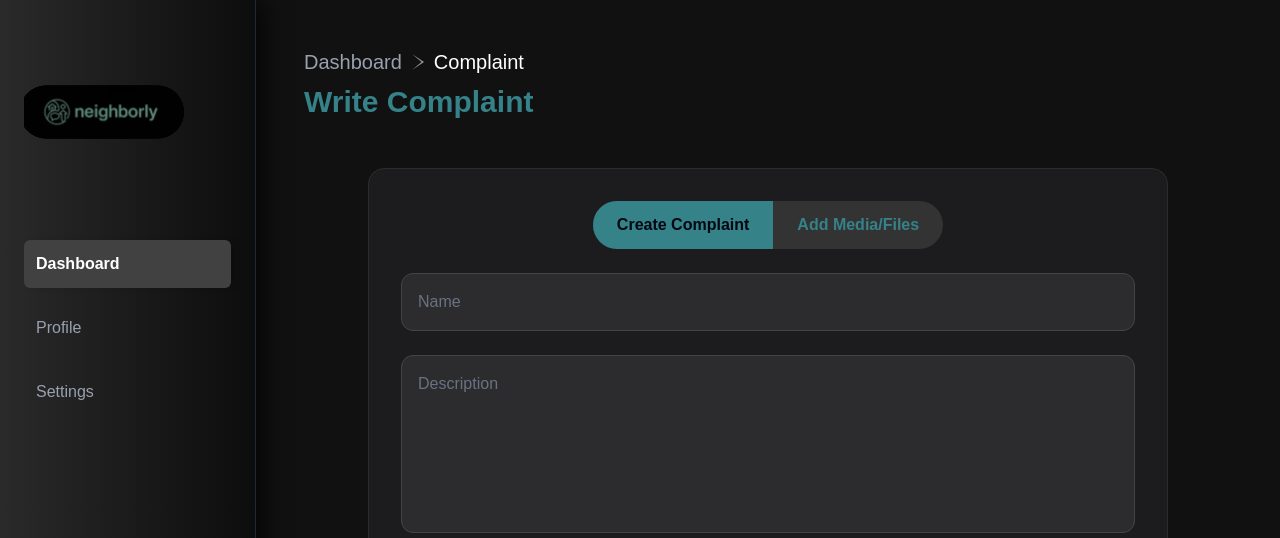
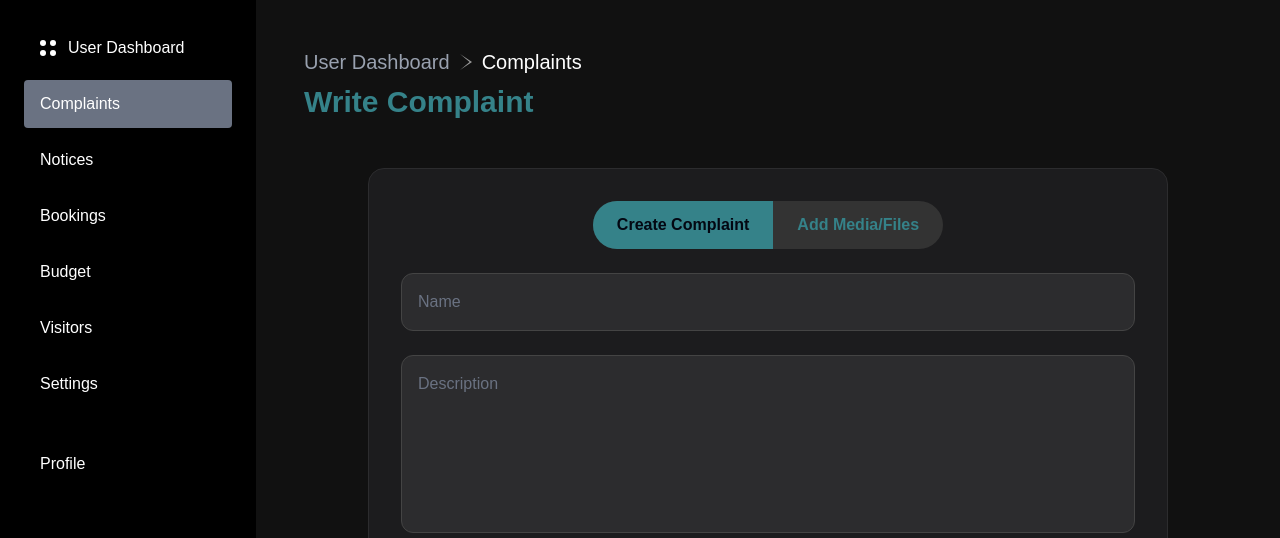
Before and after one commit to Labheshtheonly1/NEIGHBORLY-FRONTEND, a Next.js app: page /complaints in a window 1280 px wide. Shown: the top 538 px of the page. Built offline with nearby package versions, Linux system fonts and the light colour scheme; no server answers.

Commit message:
resident dashboard

```diff
--- a/src/app/complaints/page.js
+++ b/src/app/complaints/page.js
@@ -38,47 +38,48 @@ const ComplaintsPage = () => {
 
   return (
     <div className="flex min-h-screen bg-[#111111] text-white">
-      {/* Left Sidebar */}
-      <aside className="w-64 flex flex-col justify-between py-8 px-6 bg-gradient-to-r from-[#2a2a2a] to-[#0d0d0d] shadow-[10px_0_20px_0_rgba(0,0,0,0.6)] border-r border-gray-800">
-        <div>
-          <div className="flex items-center space-x-2 mb-12">
-            <img src="/logo.svg" alt="Logo" className="w-40 h-40" />
+      {/* User Sidebar */}
+      <aside className="w-64 bg-black p-6">
+        <nav className="space-y-2">
+          <div className="flex items-center gap-3 px-4 py-3 text-white font-medium">
+            <div className="grid grid-cols-2 gap-1 w-4 h-4">
+              <div className="w-1.5 h-1.5 bg-white rounded-sm"></div>
+              <div className="w-1.5 h-1.5 bg-white rounded-sm"></div>
+              <div className="w-1.5 h-1.5 bg-white rounded-sm"></div>
+              <div className="w-1.5 h-1.5 bg-white rounded-sm"></div>
+            </div>
+            <a href="/resdashboard"> User Dashboard </a>
           </div>
-          <nav className="space-y-4">
-            <a
-              href="/dashboard"
-              className="block p-3 rounded-md font-semibold transition-transform duration-300 transform hover:-translate-y-1 hover:shadow-xl
-                bg-[#414141] text-white shadow-[5px_0_10px_-5px_rgba(0,0,0,0.4)]"
-            >
-              Dashboard
-            </a>
-            <a
-              href="/dashboard/profile"
-              className="block p-3 rounded-md text-gray-400 font-medium transition-colors duration-200 hover:bg-gray-800 hover:text-white"
-            >
-              Profile
-            </a>
-            <a
-              href="/dashboard/settings"
-              className="block p-3 rounded-md text-gray-400 font-medium transition-colors duration-200 hover:bg-gray-800 hover:text-white"
-            >
-              Settings
-            </a>
-          </nav>
-        </div>
-        <div className="mt-auto pt-6 border-t border-gray-700">
-          <a href="#" className="flex items-center space-x-3 p-3 text-red-400 font-medium hover:text-red-500 transition-colors duration-200">
-              Logout
-          </a>
-        </div>
+          <div className="px-4 py-3 bg-gray-500 rounded text-white font-medium relative group">
+            <a href="/complaints"> Complaints </a>
+          </div>
+          <div className="px-4 py-3 text-white hover:text-teal-400 transition-colors duration-200 relative group">
+            <a href="/notices">Notices </a>
+          </div>
+          <div className="px-4 py-3 text-white hover:text-teal-400 transition-colors duration-200 relative group">
+            <a href="/bookings">Bookings</a>
+          </div>
+          <div className="px-4 py-3 text-white hover:text-teal-400 transition-colors duration-200 relative group">
+            <a href="/finance"> Budget</a>
+          </div>
+          <div className="px-4 py-3 text-white hover:text-teal-400 transition-colors duration-200 relative group">
+            <a href="/visitors">Visitors</a>
+          </div>
+          <div className="px-4 py-3 text-white hover:text-teal-400 transition-colors duration-200 relative group">
+            <a href="/settings">Settings</a>
+          </div>
+          <div className="px-4 py-3 text-white hover:text-teal-400 transition-colors duration-200 relative group mt-8">
+            <a href="/profile">Profile</a>
+          </div>
+        </nav>
       </aside>
 
       {/* Main Content Area */}
       <main className="flex-1 p-12">
         <h1 className="text-xl font-normal mb-2 text-white flex items-center space-x-2">
-          <span className="text-gray-400">Dashboard</span>
+          <span className="text-gray-400">User Dashboard</span>
           <img src="/tri.svg" alt="separator" className="h-4 w-4" />
-          <span>Complaint</span>
+          <span>Complaints</span>
         </h1>
         <h2 className="text-3xl font-bold text-[#358289] mb-12">Write Complaint</h2>
 
--- /dev/null
+++ b/src/app/resdashboard/page.js
@@ -0,0 +1,135 @@
+"use client";
+import { Bell } from "lucide-react";
+import Image from "next/image";
+import Link from "next/link";
+
+export default function ResDashboardPage() {
+  return (
+    <div className="flex min-h-screen bg-black text-white">
+      {/* Sidebar */}
+      <aside className="w-64 bg-black p-6">
+        <nav className="space-y-2">
+          <div className="flex items-center gap-3 px-4 py-3 bg-gray-500 rounded text-white font-medium">
+            <div className="grid grid-cols-2 gap-1 w-4 h-4">
+              <div className="w-1.5 h-1.5 bg-white rounded-sm"></div>
+              <div className="w-1.5 h-1.5 bg-white rounded-sm"></div>
+              <div className="w-1.5 h-1.5 bg-white rounded-sm"></div>
+              <div className="w-1.5 h-1.5 bg-white rounded-sm"></div>
+            </div>
+            <a href="/resdashboard"> User Dashboard </a>
+          </div>
+          <div className="px-4 py-3 text-white hover:text-teal-400 transition-colors duration-200 relative group">
+            <a href="/complaints"> Complaints </a>
+          </div>
+          <div className="px-4 py-3 text-white hover:text-teal-400 transition-colors duration-200 relative group">
+            <a href="/notices">Notices </a>
+          </div>
+          <div className="px-4 py-3 text-white hover:text-teal-400 transition-colors duration-200 relative group">
+            <a href="/bookings">Bookings</a>
+          </div>
+          <div className="px-4 py-3 text-white hover:text-teal-400 transition-colors duration-200 relative group">
+            <a href="/finance"> Budget</a>
+          </div>
+          <div className="px-4 py-3 text-white hover:text-teal-400 transition-colors duration-200 relative group">
+            <a href="/visitors">Visitors</a>
+          </div>
+          <div className="px-4 py-3 text-white hover:text-teal-400 transition-colors duration-200 relative group">
+            <a href="/settings">Settings</a>
+          </div>
+          <div className="px-4 py-3 text-white hover:text-teal-400 transition-colors duration-200 relative group mt-8">
+            <a href="/profile">Profile</a>
+          </div>
+        </nav>
+      </aside>
+
+      {/* Main content */}
+      <main className="flex-1 p-8">
+        {/* Header */}
+        <div className="flex justify-between items-center mb-8">
+          <h1 className="text-3xl font-bold">HELLO ! USER,</h1>
+          <div className="relative">
+            <Bell className="w-6 h-6 text-yellow-400" />
+            <div className="absolute -top-1 -right-1 w-3 h-3 bg-red-500 rounded-full"></div>
+          </div>
+        </div>
+
+        {/* Grid Layout */}
+        <div className="grid grid-cols-5 grid-rows-2 gap-6 h-[500px]">
+          {/* My Complaints - Rectangle spanning 2 cols */}
+          <Link
+            href="/complaints"
+            className="col-span-2 bg-white/10 rounded-lg p-6 relative hover:scale-105 transition"
+          >
+            <h3 className="text-teal-400 text-3xl font-bold mb-4">
+              My Complaints
+            </h3>
+            <div className="space-y-2 text-gray-300 text-lg font-bold">
+              <div>File a Complaint</div>
+              <div>View My Complaints</div>
+            </div>
+            <div className="absolute bottom-6 right-6">
+              <Image
+                src="/alert.svg"
+                width={100}
+                height={100}
+                alt="alert"
+                className="animate-float"
+              />
+            </div>
+          </Link>
+
+          {/* Top Right White Rectangle - Notices */}
+          <Link
+            href="/notices"
+            className="col-span-3 bg-white/10 rounded-lg p-6 relative hover:scale-105 transition"
+          >
+            <h3 className="text-teal-400 text-3xl font-bold mb-4">NOTICES</h3>
+            <div className="space-y-2 text-gray-300 text-lg font-bold">
+              <div>View Notices</div>
+              <div>Stay Updated</div>
+            </div>
+            <div className="absolute bottom-6 right-6">
+              <Image
+                src="/notice.svg"
+                width={100}
+                height={100}
+                alt="notice"
+                className="animate-float"
+              />
+            </div>
+          </Link>
+
+          {/* Row 2 */}
+          {/* Finance and Budget - Square (1 col) */}
+          <Link
+            href="/finance"
+            className="bg-white/10 rounded-lg p-6 relative hover:scale-105 transition"
+          >
+            <h3 className="text-teal-400 text-lg font-bold mb-3">
+              My Budget
+            </h3>
+            <div className="space-y-1 text-gray-300 font-bold mb-4">
+              <div>View Budget</div>
+              <div>Track Expenses</div>
+            </div>
+            <div className="absolute bottom-0 left-1/2 transform -translate-x-1/12">
+              <Image
+                src="/pie.svg"
+                width={80}
+                height={90}
+                alt="pie-chart"
+                className="animate-float-slow"
+              />
+            </div>
+          </Link>
+
+          {/* Bottom Middle White Rectangle */}
+          <div className="col-span-2 bg-white/10 rounded-lg"></div>
+
+          {/* Bottom Right White Rectangle */}
+          <div className="col-span-2 bg-white/10 rounded-lg"></div>
+        </div>
+      </main>
+    </div>
+  );
+}
```
